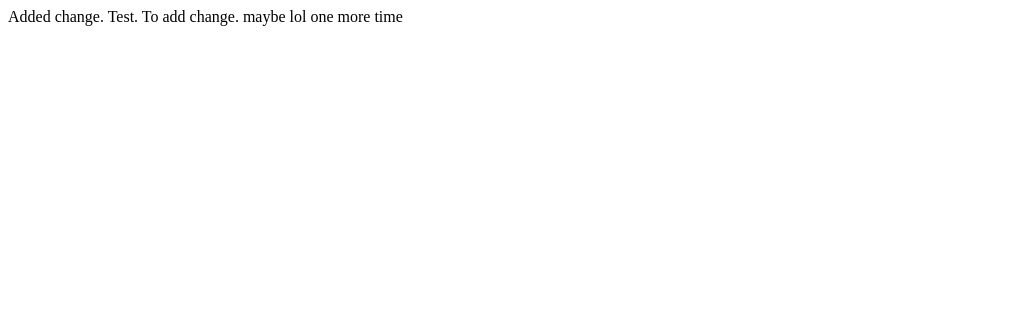
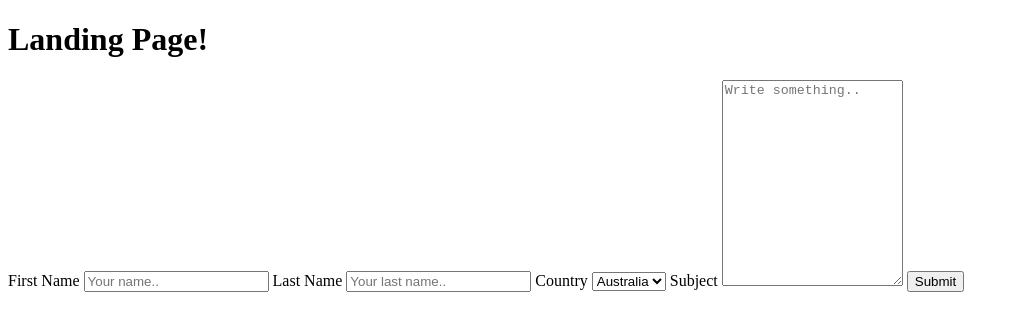
Before and after one commit to KevinRhode/moduleOneActivity, a plain HTML site: page index.html in a window 1280 px wide. Shown: the whole page, without its empty margins (0-1019 px from the left). Drawn offline with Linux system fonts and the light colour scheme.

Commit message:
added form

```diff
--- a/index.html
+++ b/index.html
@@ -1,5 +1,41 @@
-Added change. Test.
+<!DOCTYPE html>
+<html lang="en-US">
+    <head>
+        <meta charset="UTF-8">
+        <title>Module 01 Mini-Project Landing Page</title>
+        <link rel="stylesheet" type="text/css" href="./assets/images/image.png">
+    </head>
+    <body>
+        <header>
+            <h1>Landing Page!</h1>
+        </header>
+        <main>
+            <section class="container">
+                <form action="">
 
-To add change. maybe lol
+                  <label for="fname">First Name</label>
+                  <input type="text" id="fname" name="firstname" placeholder="Your name..">
 
-one more time
+                  <label for="lname">Last Name</label>
+                  <input type="text" id="lname" name="lastname" placeholder="Your last name..">
+
+                  <label for="country">Country</label>
+                  <select id="country" name="country">
+                    <option value="australia">Australia</option>
+                    <option value="canada">Canada</option>
+                    <option value="usa">USA</option>
+                  </select>
+
+                  <label for="subject">Subject</label>
+                  <textarea id="subject" name="subject" placeholder="Write something.." style="height:200px"></textarea>
+
+                  <input type="submit" value="Submit">
+
+                </form>
+            </section>
+        </main>
+        <footer>
+
+        </footer>
+    </body>
+</html>
```
